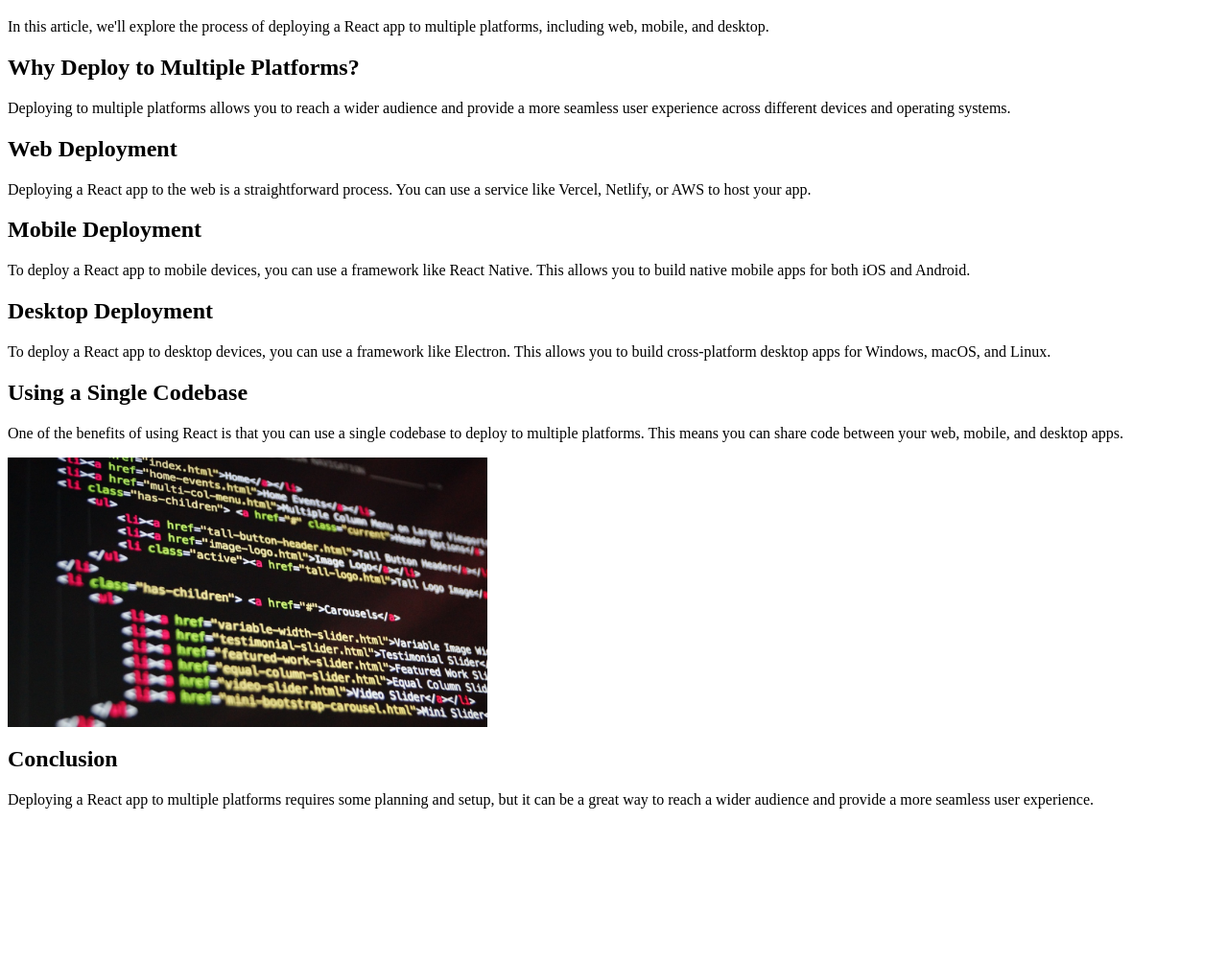
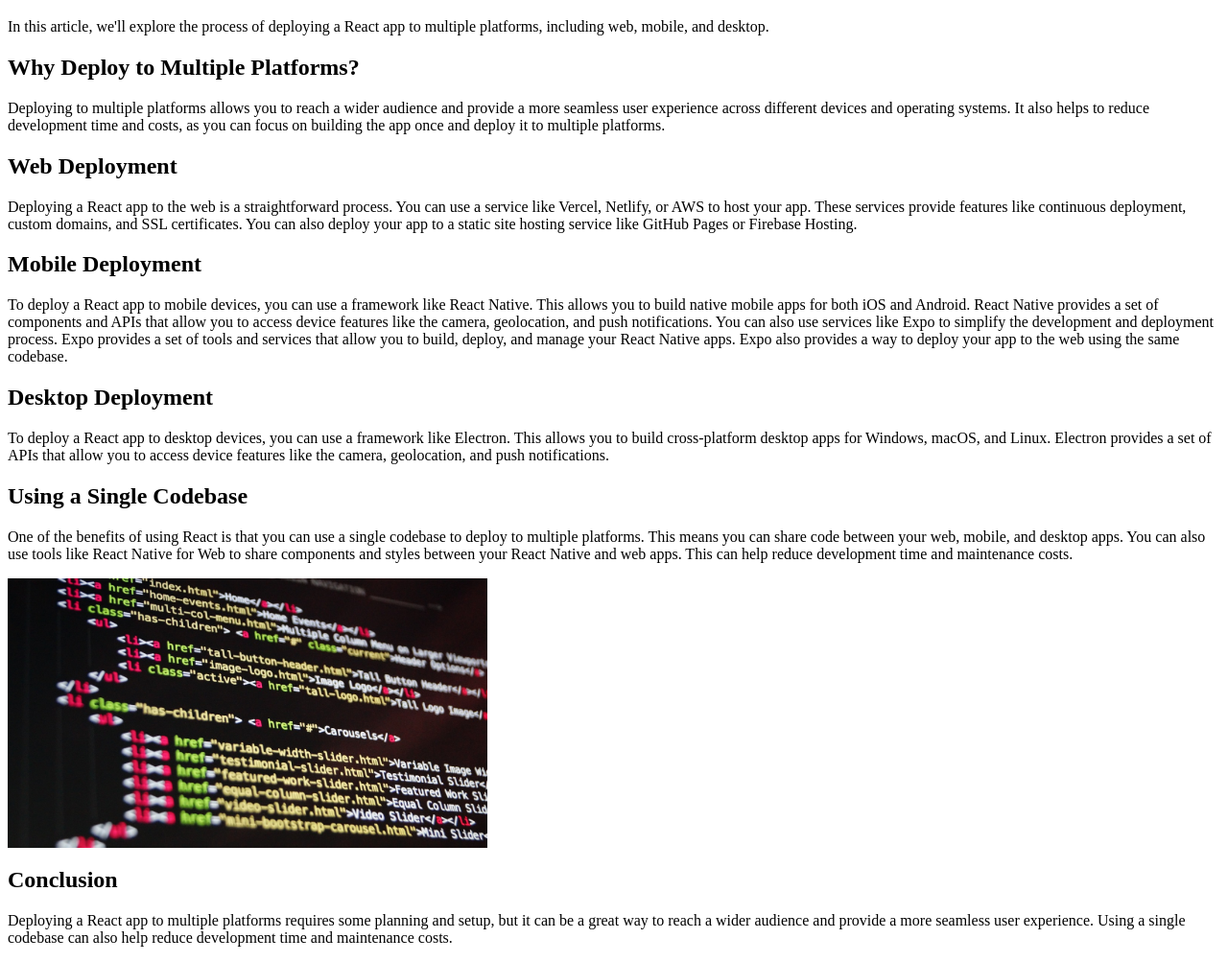
Before and after one commit to PeeplesKaitlyn-FS/MyGatsbyStaticSite, a Gatsby site: page /secondArticle in a window 1280 px wide. Shown: the part 61-1064 px from the top of the page at 96% size. Before the commit the page ends 920 px from the top, so only its background shows below. Built offline with nearby package versions, Linux system fonts and the light colour scheme; Gatsby itself is replaced by a stand-in of ours.

Commit message:
Update secondArticle.js

```diff
--- a/src/pages/secondArticle.js
+++ b/src/pages/secondArticle.js
@@ -11,27 +11,27 @@ const SecondArticlePage = () => {
 
       <h2>Why Deploy to Multiple Platforms?</h2>
       <p>
-        Deploying to multiple platforms allows you to reach a wider audience and provide a more seamless user experience across different devices and operating systems.
+        Deploying to multiple platforms allows you to reach a wider audience and provide a more seamless user experience across different devices and operating systems. It also helps to reduce development time and costs, as you can focus on building the app once and deploy it to multiple platforms.
       </p>
 
       <h2>Web Deployment</h2>
       <p>
-        Deploying a React app to the web is a straightforward process. You can use a service like Vercel, Netlify, or AWS to host your app.
+        Deploying a React app to the web is a straightforward process. You can use a service like Vercel, Netlify, or AWS to host your app. These services provide features like continuous deployment, custom domains, and SSL certificates. You can also deploy your app to a static site hosting service like GitHub Pages or Firebase Hosting.
       </p>
 
       <h2>Mobile Deployment</h2>
       <p>
-        To deploy a React app to mobile devices, you can use a framework like React Native. This allows you to build native mobile apps for both iOS and Android.
+        To deploy a React app to mobile devices, you can use a framework like React Native. This allows you to build native mobile apps for both iOS and Android. React Native provides a set of components and APIs that allow you to access device features like the camera, geolocation, and push notifications. You can also use services like Expo to simplify the development and deployment process. Expo provides a set of tools and services that allow you to build, deploy, and manage your React Native apps. Expo also provides a way to deploy your app to the web using the same codebase.
       </p>
 
       <h2>Desktop Deployment</h2>
       <p>
-        To deploy a React app to desktop devices, you can use a framework like Electron. This allows you to build cross-platform desktop apps for Windows, macOS, and Linux.
+        To deploy a React app to desktop devices, you can use a framework like Electron. This allows you to build cross-platform desktop apps for Windows, macOS, and Linux. Electron provides a set of APIs that allow you to access device features like the camera, geolocation, and push notifications.
       </p>
 
       <h2>Using a Single Codebase</h2>
       <p>
-        One of the benefits of using React is that you can use a single codebase to deploy to multiple platforms. This means you can share code between your web, mobile, and desktop apps.
+        One of the benefits of using React is that you can use a single codebase to deploy to multiple platforms. This means you can share code between your web, mobile, and desktop apps. You can also use tools like React Native for Web to share components and styles between your React Native and web apps. This can help reduce development time and maintenance costs.
       </p>
 
       <StaticImage
@@ -42,7 +42,7 @@ const SecondArticlePage = () => {
 
       <h2>Conclusion</h2>
       <p>
-        Deploying a React app to multiple platforms requires some planning and setup, but it can be a great way to reach a wider audience and provide a more seamless user experience.
+        Deploying a React app to multiple platforms requires some planning and setup, but it can be a great way to reach a wider audience and provide a more seamless user experience. Using a single codebase can also help reduce development time and maintenance costs.
       </p>
     </div>
   );
```
